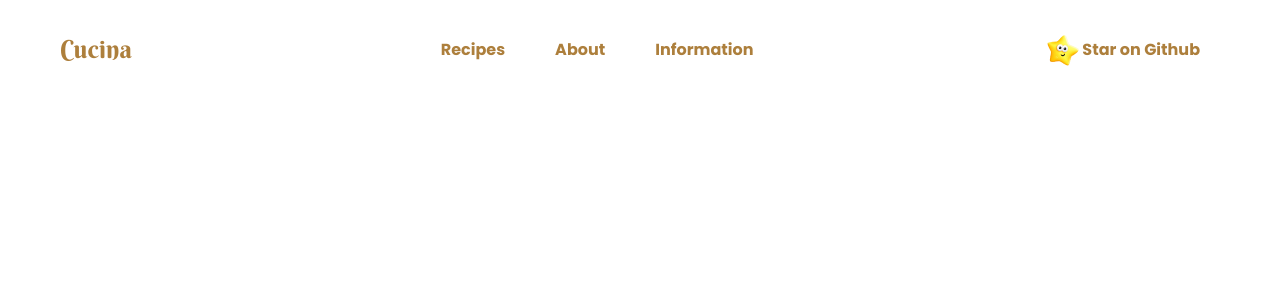
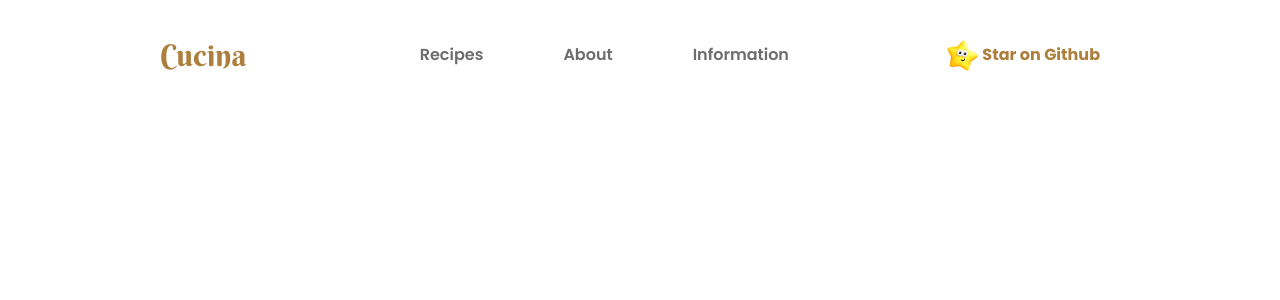
Before and after one commit to JPvenadas/Cucina-Recipies, a React (Create React App) app: page / in a window 1280 px wide. Shown: the top 300 px of the page. Built offline with nearby package versions, Linux system fonts and the light colour scheme.

Commit message:
sticky navbar(change the colors and height)

```diff
--- a/src/Components/Mini-components/Navbar.jsx
+++ b/src/Components/Mini-components/Navbar.jsx
@@ -7,44 +7,50 @@ const Navbar = () => {
   const [navbarOpen, setNavbarOpen] = useState(true)
 
   window.addEventListener("scroll", setSticky)
+
   function setSticky(){
     navbarContainer.current.classList.toggle("sticky", window.scrollY > 0)
+  }
+  function openMenu(){
+    setNavbarOpen(!navbarOpen)
+    if(navbarOpen){
+      navbarContainer.current.classList.remove("h-[60px]")
+      navbarContainer.current.classList.add("sticky")
+    }else{
+      navbarContainer.current.classList.add("h-[60px]")
+    }
   }
 
   return (
     //main container
-    <div ref={navbarContainer} className='w-full justify-center flex bg-transparent
-    desktop:h-[100px] transition-all duration-1000'>
+    <div ref={navbarContainer} className='w-full h-[60px] justify-center overflow-hidden flex bg-transparent
+    desktop:h-[110px] transition-all duration-1000'>
       <div ref={navbar}
-      className='w-[1200px] overflow-hidden h-[60px] px-[20px]
-      desktop:flex desktop:gap-[40px] desktop:h-full'>
+      className='w-[1000px] px-[20px]
+      desktop:flex desktop:gap-[40px] '>
         <div
-        className='flex flex-row h-[60px] items-center justify-between
+        className='flex flex-row items-center h-[60px] justify-between
         desktop:h-full'>
           <div
           className=''>
             <h1
-            className='text-primary text-[25px] font-berkshire'>
+            className='text-primary text-[25px] desktop:text-[30px] font-berkshire'>
               Cucina
             </h1>
           </div>
           <div>
             <button
             // this is what happens when the button is clicked
-            onClick={()=>{
-              setNavbarOpen(!navbarOpen)
-              navbarOpen? navbar.current.classList.remove("h-[60px]")
-              : navbar.current.classList.add("h-[60px]")
-            }} className='w-[30px] rounded-[5px] h-[30px] bg-menu bg-[length:100%_100%]
+            onClick={openMenu} className='w-[30px] rounded-[5px] h-[30px] bg-menu bg-[length:100%_100%]
             desktop:hidden'></button>
           </div>
         </div>
         <nav
-        className=' font-bold text-primary py-[20px] flex flex-col
+        className='font-semibold text-grayish py-[20px] flex flex-col
         desktop:flex-row flex-1'>
           <ul
           className='w-full flex flex-col gap-[20px] pb-[20px]
-          desktop:flex-row desktop:items-center desktop:justify-center desktop:gap-[50px] desktop:pb-[0]'>
+          desktop:flex-row desktop:items-center desktop:justify-center desktop:gap-[80px] desktop:pb-[0]'>
             <a href=""><li>Recipes</li></a>
             <a href=""><li>About</li></a>
             <a href=""><li>Information</li></a>
@@ -54,7 +60,7 @@ const Navbar = () => {
           desktop:w-auto'>
             <button className='bg-white flex justify-center items-center px-[20px] py-[5px] rounded-[15px]'>
             <div className='w-[40px] h-[34px] bg-star'></div>
-            <p className='inline-block whitespace-nowrap'>Star on Github</p>
+            <p className='font-bold text-primary inline-block whitespace-nowrap'>Star on Github</p>
             </button>
           </div>
         </nav>
--- a/src/output.css
+++ b/src/output.css
@@ -630,8 +630,8 @@ video {
   width: 100%;
 }
 
-.w-\[1200px\] {
-  width: 1200px;
+.w-\[1000px\] {
+  width: 1000px;
 }
 
 .w-\[30px\] {
@@ -738,8 +738,20 @@ video {
   font-size: 25px;
 }
 
+.text-\[28px\] {
+  font-size: 28px;
+}
+
+.text-\[30px\] {
+  font-size: 30px;
+}
+
 .font-bold {
   font-weight: 700;
+}
+
+.font-semibold {
+  font-weight: 600;
 }
 
 .text-primary {
@@ -752,6 +764,11 @@ video {
   color: rgb(254 202 202 / var(--tw-text-opacity));
 }
 
+.text-grayish {
+  --tw-text-opacity: 1;
+  color: rgb(109 109 109 / var(--tw-text-opacity));
+}
+
 .underline {
   -webkit-text-decoration-line: underline;
           text-decoration-line: underline;
@@ -761,10 +778,6 @@ video {
   transition-property: all;
   transition-timing-function: cubic-bezier(0.4, 0, 0.2, 1);
   transition-duration: 150ms;
-}
-
-.duration-\[1\] {
-  transition-duration: 1;
 }
 
 .duration-1000 {
@@ -807,8 +820,8 @@ body{
     display: none;
   }
 
-  .desktop\:h-\[100px\] {
-    height: 100px;
+  .desktop\:h-\[110px\] {
+    height: 110px;
   }
 
   .desktop\:h-full {
@@ -835,11 +848,15 @@ body{
     gap: 40px;
   }
 
-  .desktop\:gap-\[50px\] {
-    gap: 50px;
+  .desktop\:gap-\[80px\] {
+    gap: 80px;
   }
 
   .desktop\:pb-\[0\] {
     padding-bottom: 0;
   }
+
+  .desktop\:text-\[30px\] {
+    font-size: 30px;
+  }
 }
--- a/tailwind.config.js
+++ b/tailwind.config.js
@@ -9,7 +9,9 @@ module.exports = {
       },
       colors: {
         'primary': '#AD7F3C',
-        'secondary': '#FFEACB'
+        'secondary': '#FFEACB',
+        'grayish': '#6D6D6D',
+        'greenish': '#6D935C'
       },
       backgroundImage:{
         'menu': "url('/src/Images/menu.jpg')",
```
